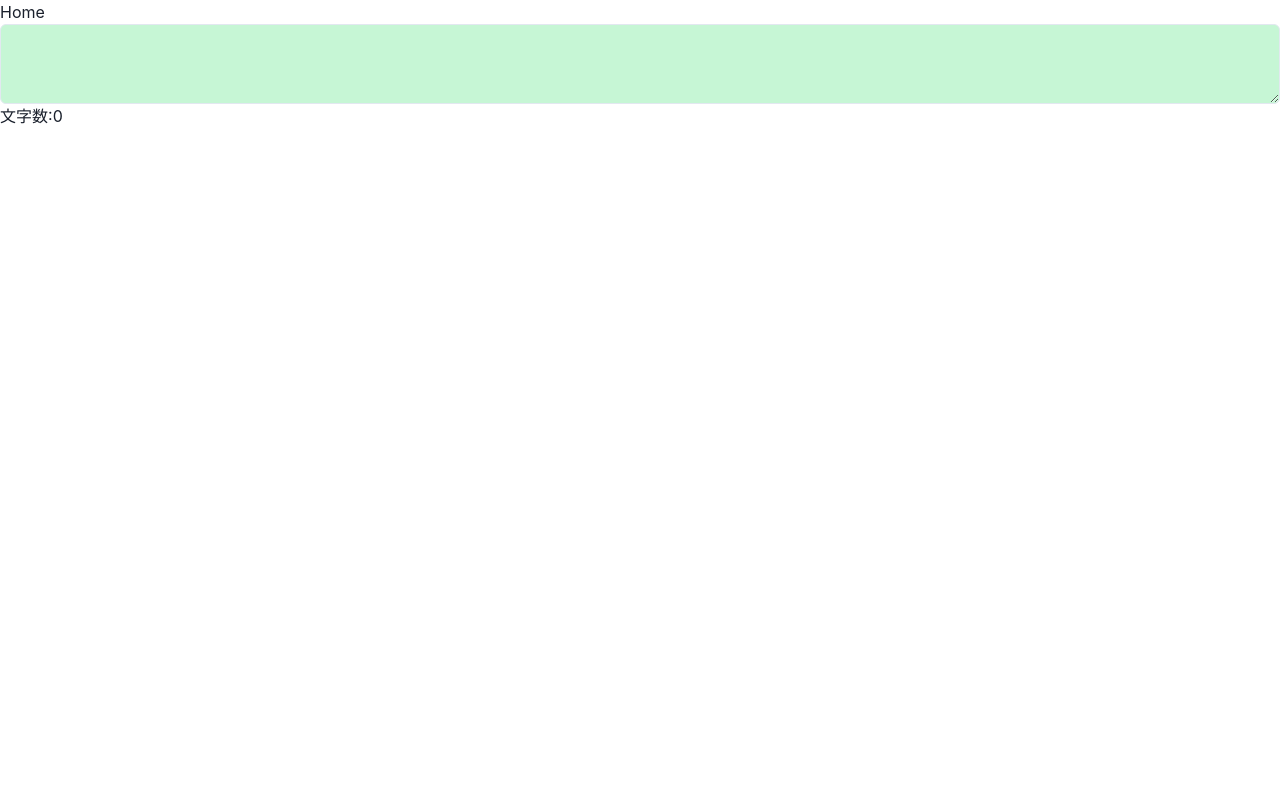
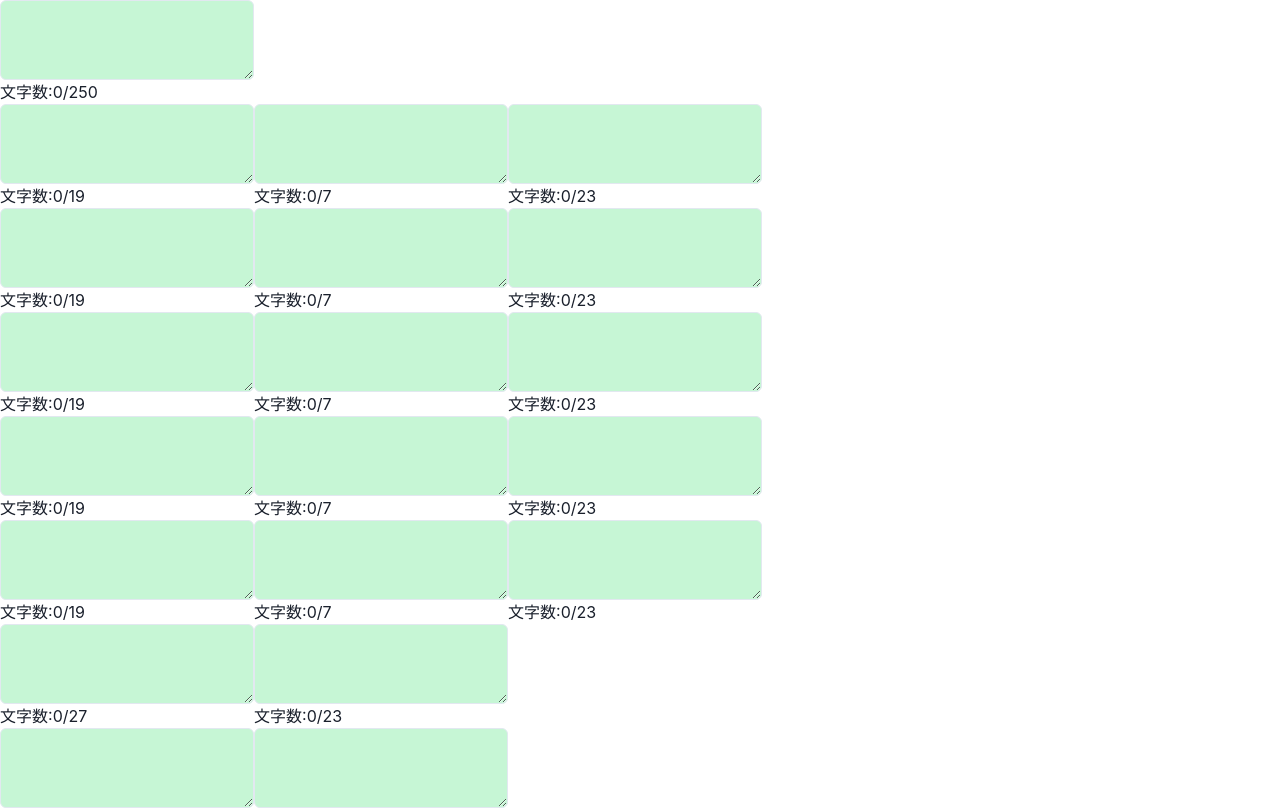
Before and after one commit to hoshitaro-creative/character-counter, a Next.js app: page / in a window 1280 px wide. Shown: the top 810 px of the page. Built offline with nearby package versions, Linux system fonts and the light colour scheme.

Commit message:
update: Tableを作りビルドした

```diff
--- a/components/Layout.tsx
+++ b/components/Layout.tsx
@@ -1,5 +1,4 @@
 import Head from "next/head";
-import Link from "next/link";
 import React, { ReactNode } from "react";
 
 type Props = {
@@ -14,13 +13,6 @@ const Layout = ({ children, title = "This is the default title" }: Props) => (
       <meta charSet="utf-8" />
       <meta name="viewport" content="initial-scale=1.0, width=device-width" />
     </Head>
-    <header>
-      <nav>
-        <Link href="/">
-          <a>Home</a>
-        </Link>
-      </nav>
-    </header>
     {children}
   </div>
 );
--- a/components/molecules/Cell.tsx
+++ b/components/molecules/Cell.tsx
@@ -21,7 +21,9 @@ const Cell: React.VFC<Props> = ({ maxLength }) => {
       ></Textarea>
       <Flex>
         {excessLength > 0 && <Box color="red.300">超過:{excessLength}</Box>}
-        <Box>文字数:{length}</Box>
+        <Box>
+          文字数:{length}/{maxLength}
+        </Box>
       </Flex>
     </Box>
   );
--- /dev/null
+++ b/components/molecules/Table.tsx
@@ -0,0 +1,23 @@
+import { Flex } from "@chakra-ui/react";
+import { TableConfig } from "index";
+import Cell from "./Cell";
+
+type Props = {
+  tableConfig: TableConfig;
+};
+
+const Table: React.VFC<Props> = ({ tableConfig }) => {
+  return (
+    <Flex direction="column">
+      {[...Array(tableConfig.rowNumber)].map((_, i) => (
+        <Flex key={i} direction="row">
+          {tableConfig.colums.map(({ maxLength }, i) => (
+            <Cell maxLength={maxLength} key={i}></Cell>
+          ))}
+        </Flex>
+      ))}
+    </Flex>
+  );
+};
+
+export default Table;
--- /dev/null
+++ b/index.d.ts
@@ -0,0 +1,6 @@
+type TableConfig = {
+  colums: { columName: string; maxLength: number }[];
+  rowNumber: number;
+};
+
+export { TableConfig };
--- a/pages/index.tsx
+++ b/pages/index.tsx
@@ -1,10 +1,13 @@
 // import Link from 'next/link'
+import { configs } from "sample/config";
 import Layout from "../components/Layout";
-import Cell from "../components/molecules/Cell";
+import Table from "../components/molecules/Table";
 
 const IndexPage = () => (
   <Layout title="Home | Next.js + TypeScript Example">
-    <Cell maxLength={10}></Cell>
+    {configs.map((config, i) => (
+      <Table tableConfig={config} key={i}></Table>
+    ))}
   </Layout>
 );
 
--- /dev/null
+++ b/sample/config.ts
@@ -0,0 +1,35 @@
+import { TableConfig } from "index";
+
+const configs: TableConfig[] = [
+  {
+    colums: [{ columName: "活動内容および育まれる力", maxLength: 250 }],
+    rowNumber: 1,
+  },
+  {
+    colums: [
+      { columName: "項目", maxLength: 19 },
+      { columName: "個数", maxLength: 7 },
+      { columName: "利用場所", maxLength: 23 },
+    ],
+    rowNumber: 5,
+  },
+  {
+    colums: [
+      { columName: "文献", maxLength: 27 },
+      { columName: "利用される問い", maxLength: 23 },
+    ],
+    rowNumber: 5,
+  },
+  {
+    colums: [
+      { columName: "活動内容", maxLength: 30 },
+      { columName: "キーワード", maxLength: 21 },
+      { columName: "科目につながる問い", maxLength: 48 },
+      { columName: "科目", maxLength: 21 },
+      { columName: "単元", maxLength: 21 },
+    ],
+    rowNumber: 3,
+  },
+];
+
+export { configs };
```
Also changed, not shown: package.json (+4 -3 lines), .eslintrc.json, 4 other files (tests, documents, lock files or other folders).
